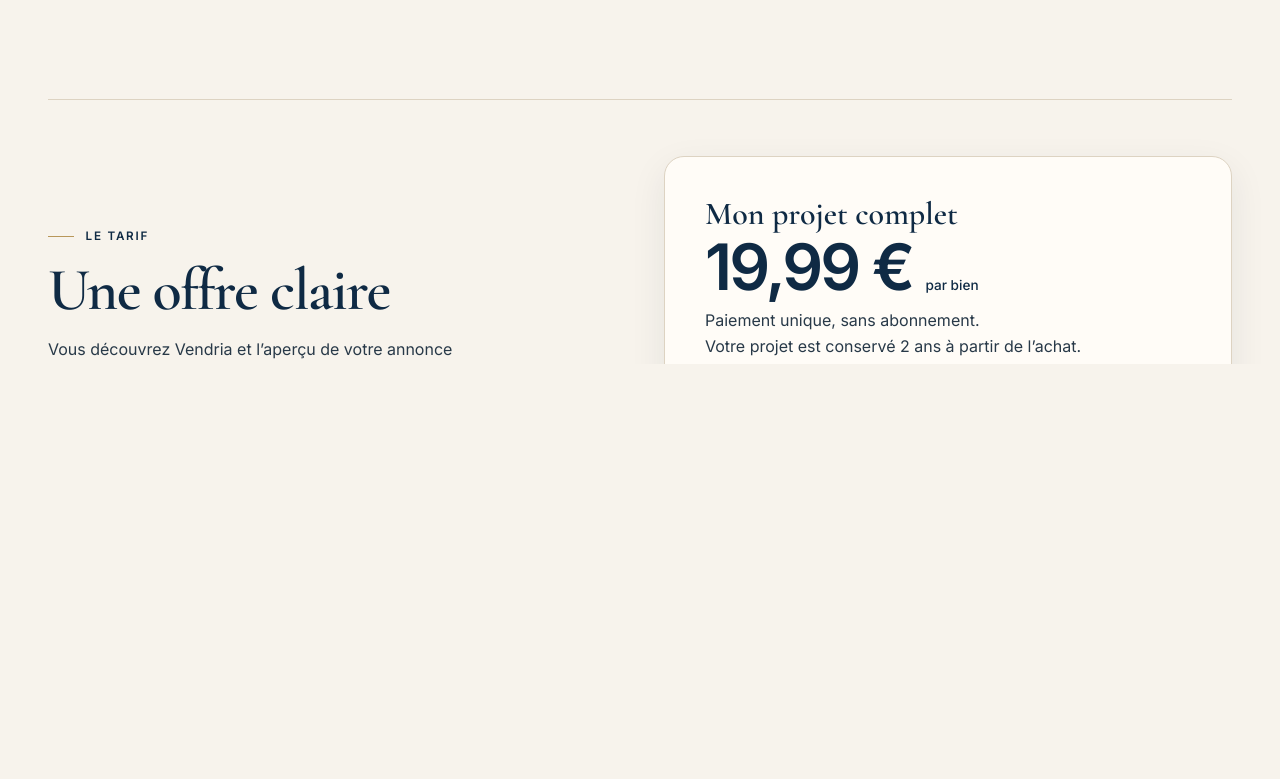
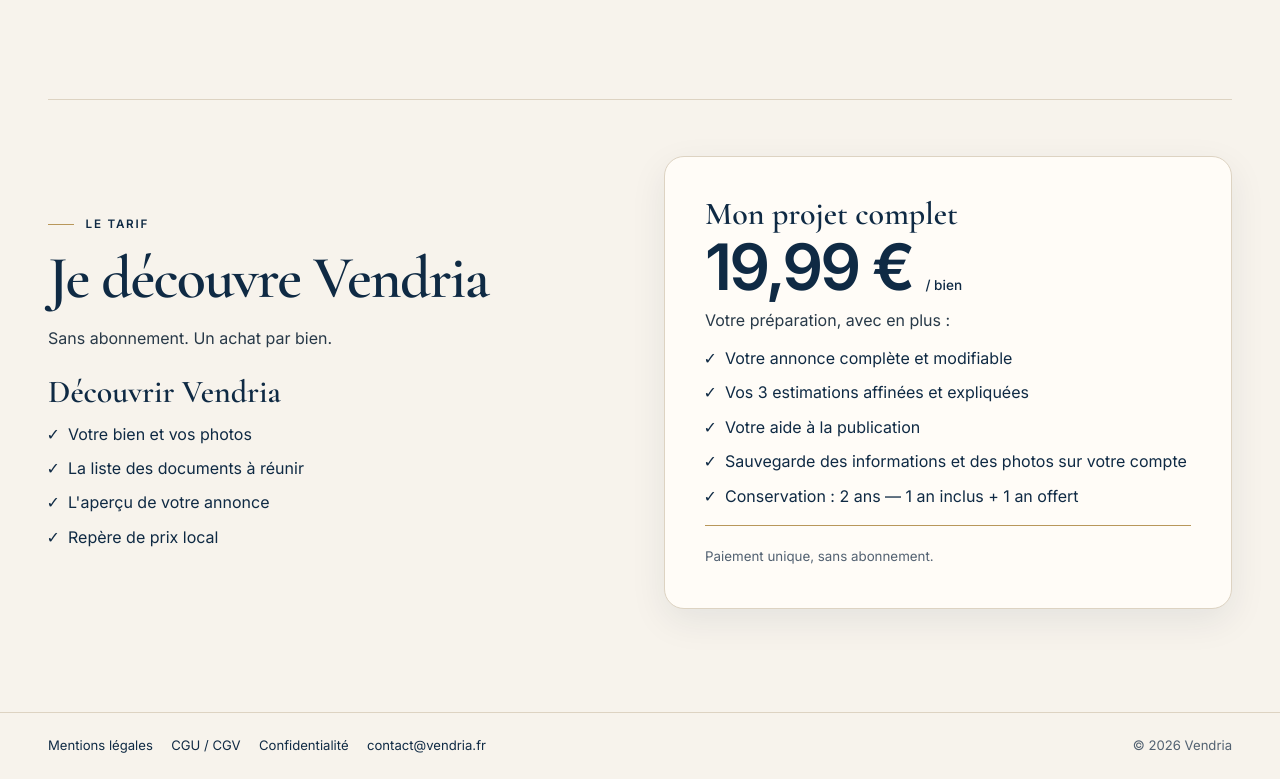
Before and after one commit to Quelenis/venorys-confidentialite, a plain HTML site: page index.html in a window 1280 px wide. Shown: the part 1161-1940 px from the top of the page. Before the commit the page ends 1817 px from the top, so only its background shows below. Drawn offline with nearby package versions, Linux system fonts and the light colour scheme.

Commit message:
Détailler les deux offres Vendria dans la section tarif

```diff
--- a/index.html
+++ b/index.html
@@ -46,14 +46,28 @@
     <section class="shell offer" aria-labelledby="offer-title">
       <div class="offer-intro">
         <p class="eyebrow">Le tarif</p>
-        <h2 id="offer-title">Une offre claire</h2>
-        <p>Vous découvrez Vendria et l’aperçu de votre annonce rédigée par IA. Vous pouvez ensuite débloquer votre projet complet dans l’application.</p>
+        <h2 id="offer-title">Je découvre Vendria</h2>
+        <p style="margin: .9rem 0 1.5rem;">Sans abonnement. Un achat par bien.</p>
+        <h3>Découvrir Vendria</h3>
+        <ul role="list" style="display: grid; gap: .5rem; margin: .75rem 0 0; padding-inline-start: 1.25rem; list-style-type: '✓&ensp;'; color: var(--navy);">
+          <li>Votre bien et vos photos</li>
+          <li>La liste des documents à réunir</li>
+          <li>L'aperçu de votre annonce</li>
+          <li>Repère de prix local</li>
+        </ul>
       </div>
       <div class="offer-card">
         <h3>Mon projet complet</h3>
-        <p class="price">19,99&nbsp;€ <span>par bien</span></p>
-        <p>Paiement unique, sans abonnement.<br>Votre projet est conservé 2 ans à partir de l’achat.</p>
-        <p class="offer-detail">Annonce complète, repère de prix indicatif, dossier de vente et aide à la publication.</p>
+        <p class="price">19,99&nbsp;€ <span>/ bien</span></p>
+        <p>Votre préparation, avec en plus :</p>
+        <ul role="list" style="display: grid; gap: .5rem; margin: .75rem 0 0; padding-inline-start: 1.25rem; list-style-type: '✓&ensp;'; color: var(--navy);">
+          <li>Votre annonce complète et modifiable</li>
+          <li>Vos 3 estimations affinées et expliquées</li>
+          <li>Votre aide à la publication</li>
+          <li>Sauvegarde des informations et des photos sur votre compte</li>
+          <li>Conservation : 2 ans — 1 an inclus + 1 an offert</li>
+        </ul>
+        <p class="offer-detail"><small style="color: var(--muted);">Paiement unique, sans abonnement.</small></p>
       </div>
     </section>
   </main>
```
